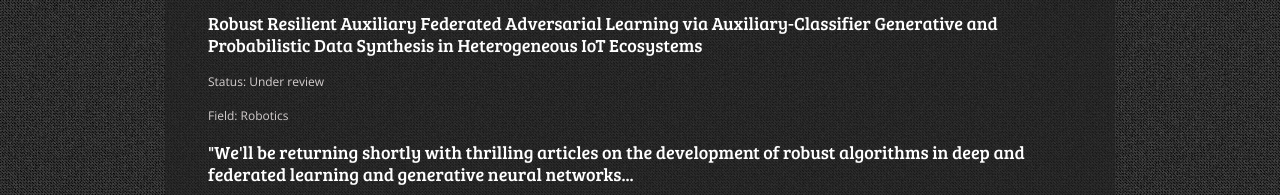
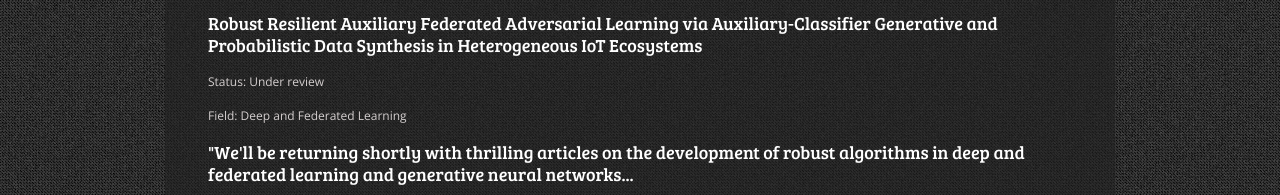
Before and after one commit to mhbadiei/personal-website, a plain HTML site: page index.htm in a window 1280 px wide. Shown: the part 2664-2859 px from the top of the page. Drawn offline with nearby package versions, Linux system fonts and the light colour scheme.

Commit message:
Update index.htm

```diff
--- a/index.htm
+++ b/index.htm
@@ -141,7 +141,7 @@ GNNs, applied physics and mathematics, AR/VR, robotics, NLP, and ML in medical a
 	    <div class="col">
             <h2>Robust Resilient Auxiliary Federated Adversarial Learning via Auxiliary-Classifier Generative and Probabilistic Data Synthesis in Heterogeneous IoT Ecosystems</h2>
             <p>Status: Under review</p>
-            <p>Field: Robotics</p>
+            <p>Field: Deep and Federated Learning</p>
             </div>
 
 
```
